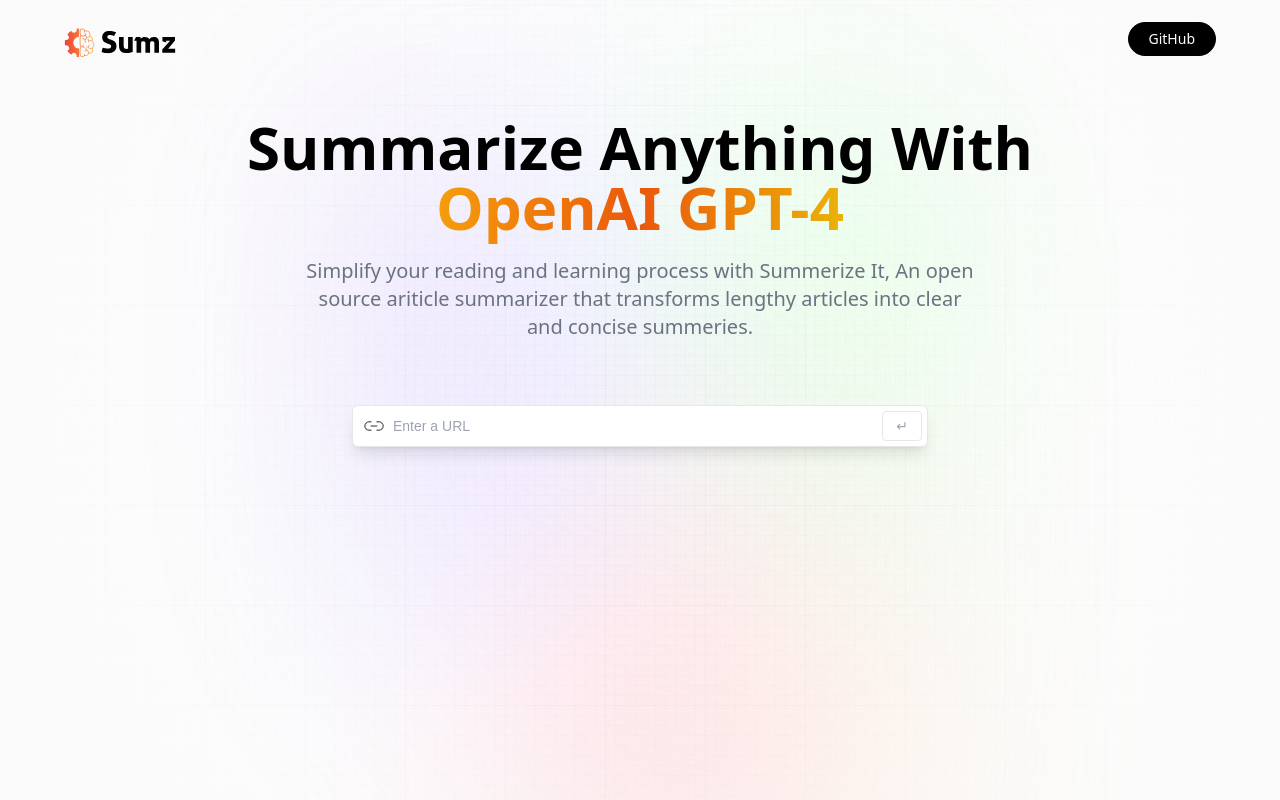
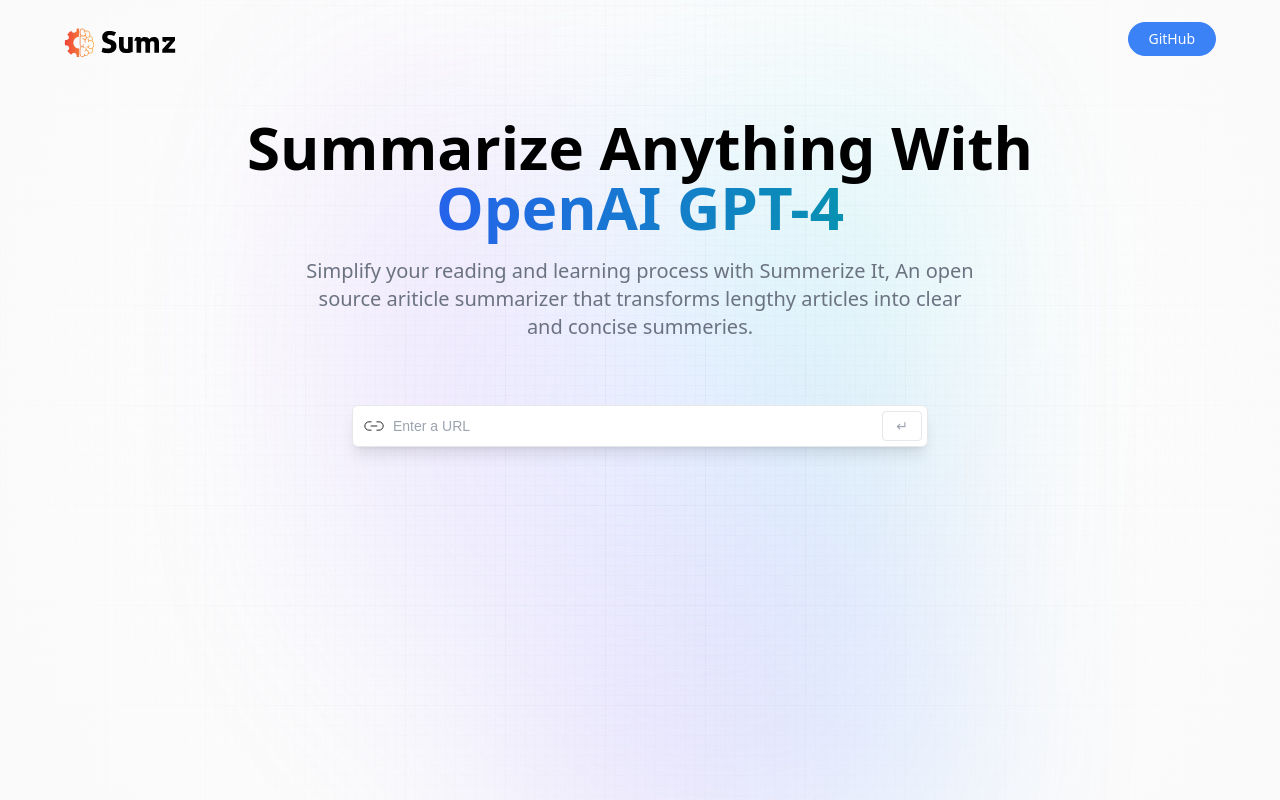
Before and after one commit to kfaisal-se/Summarize-It, a React (Vite) app: page / in a window 1280 px wide. Built offline with nearby package versions, Linux system fonts and the light colour scheme; a web font is replaced by a local one.

Commit message:
Updated color combinations

```diff
--- a/src/App.css
+++ b/src/App.css
@@ -48,12 +48,12 @@
       hsla(215, 98%, 61%, 1) 0px,
       transparent 0%
     ),
-    radial-gradient(at 97% 21%, hsla(125, 98%, 72%, 1) 0px, transparent 50%),
-    radial-gradient(at 52% 99%, hsla(354, 98%, 61%, 1) 0px, transparent 50%),
+    radial-gradient(at 97% 21%, rgb(24, 183, 201) 0px, transparent 50%),
+    radial-gradient(at 52% 99%, rgb(97, 58, 253) 0px, transparent 50%),
     radial-gradient(at 10% 29%, hsla(256, 96%, 67%, 1) 0px, transparent 50%),
-    radial-gradient(at 97% 96%, hsla(38, 60%, 74%, 1) 0px, transparent 50%),
+    radial-gradient(at 97% 96%, rgb(22, 107, 211) 0px, transparent 50%),
     radial-gradient(at 33% 50%, hsla(222, 67%, 73%, 1) 0px, transparent 50%),
-    radial-gradient(at 79% 53%, hsla(343, 68%, 79%, 1) 0px, transparent 50%);
+    radial-gradient(at 79% 53%, rgb(47, 13, 133) 0px, transparent 50%);
   position: absolute;
   content: "";
   width: 100%;
@@ -72,11 +72,11 @@
 /* Tailwind Styles */
 
 .app {
-  @apply relative z-10 flex justify-center items-center flex-col max-w-7xl mx-auto sm:px-16 px-6;
+  @apply relative z-10 flex flex-col items-center justify-center px-6 mx-auto max-w-7xl sm:px-16;
 }
 
 .black_btn {
-  @apply rounded-full border border-black bg-black py-1.5 px-5 text-sm text-white transition-all hover:bg-white hover:text-black;
+  @apply rounded-full border border-blue-500 bg-blue-500 py-1.5 px-5 text-sm text-white transition-all hover:bg-white hover:text-blue-500;
 }
 
 .head_text {
@@ -84,11 +84,11 @@
 }
 
 .orange_gradient {
-  @apply bg-gradient-to-r from-amber-500 via-orange-600 to-yellow-500 bg-clip-text text-transparent;
+  @apply text-transparent bg-gradient-to-r from-amber-500 via-orange-600 to-yellow-500 bg-clip-text;
 }
 
 .desc {
-  @apply mt-5 text-lg text-gray-500 sm:text-xl text-center max-w-2xl;
+  @apply max-w-2xl mt-5 text-lg text-center text-gray-500 sm:text-xl;
 }
 
 .url_input {
@@ -100,7 +100,7 @@
 }
 
 .link_card {
-  @apply p-3 flex justify-start items-center flex-row bg-white border border-gray-200 gap-3 rounded-lg cursor-pointer;
+  @apply flex flex-row items-center justify-start gap-3 p-3 bg-white border border-gray-200 rounded-lg cursor-pointer;
 }
 
 .copy_btn {
@@ -108,7 +108,7 @@
 }
 
 .blue_gradient {
-  @apply font-black bg-gradient-to-r from-blue-600 to-cyan-600 bg-clip-text text-transparent;
+  @apply font-black text-transparent bg-gradient-to-r from-blue-600 to-cyan-600 bg-clip-text;
 }
 
 .summary_box {
--- a/src/Components/Intro.jsx
+++ b/src/Components/Intro.jsx
@@ -16,7 +16,7 @@
 
       <h1 className='head_text'>
         Summarize Anything With <br />
-        <span className='orange_gradient'>OpenAI GPT-4</span>
+        <span className='blue_gradient'>OpenAI GPT-4</span>
       </h1>
 
       <h1 className='desc'>
```
Also changed, not shown: 1 other file (tests, documents, lock files or other folders).
